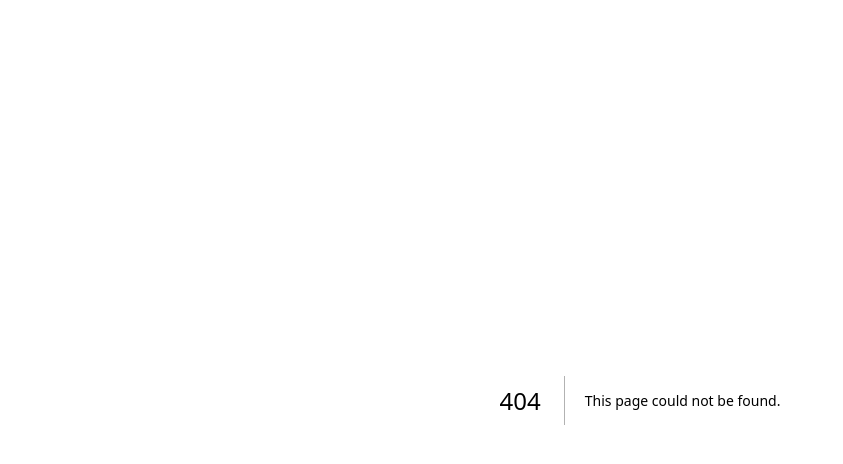
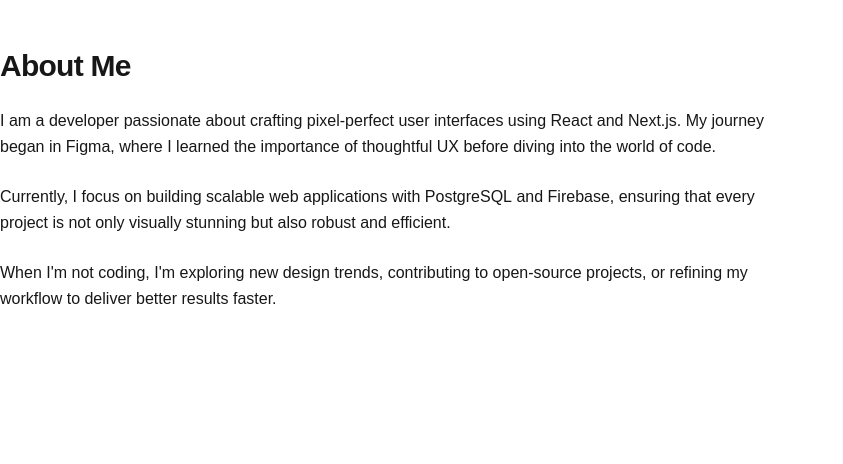
Before and after one commit to buyinzadiana-bot/Diana-s-Portfolio, a Next.js app: page /about in a window 1280 px wide. Before the commit this address had no page. Shown: the top 464 px of the page, without its empty margins (0-843 px from the left). Built offline with nearby package versions, Linux system fonts and the light colour scheme.

Commit message:
add about section to portfolio

```diff
--- /dev/null
+++ b/src/app/about/page.tsx
@@ -0,0 +1,28 @@
+export default function AboutPage() {
+  return (
+    <div className="max-w-3xl space-y-12 py-12 animate-in fade-in slide-in-from-bottom-4 duration-700">
+      <section>
+        <h1 className="text-3xl font-bold tracking-tight mb-6 text-glow">About Me</h1>
+        <div className="space-y-6 text-muted-foreground leading-relaxed">
+          <p>
+            I am a developer passionate about crafting pixel-perfect user interfaces using{" "}
+            <span className="text-primary font-medium">React</span> and{" "}
+            <span className="text-primary font-medium">Next.js</span>. My journey began in{" "}
+            <span className="text-primary font-medium">Figma</span>, where I learned the importance of thoughtful UX
+            before diving into the world of code.
+          </p>
+          <p>
+            Currently, I focus on building scalable web applications with{" "}
+            <span className="text-primary font-medium">PostgreSQL</span> and{" "}
+            <span className="text-primary font-medium">Firebase</span>, ensuring that every project is not only visually
+            stunning but also robust and efficient.
+          </p>
+          <p>
+            When I&#39;m not coding, I&#39;m exploring new design trends, contributing to open-source projects, or refining my
+            workflow to deliver better results faster.
+          </p>
+        </div>
+      </section>
+    </div>
+  )
+}
```
